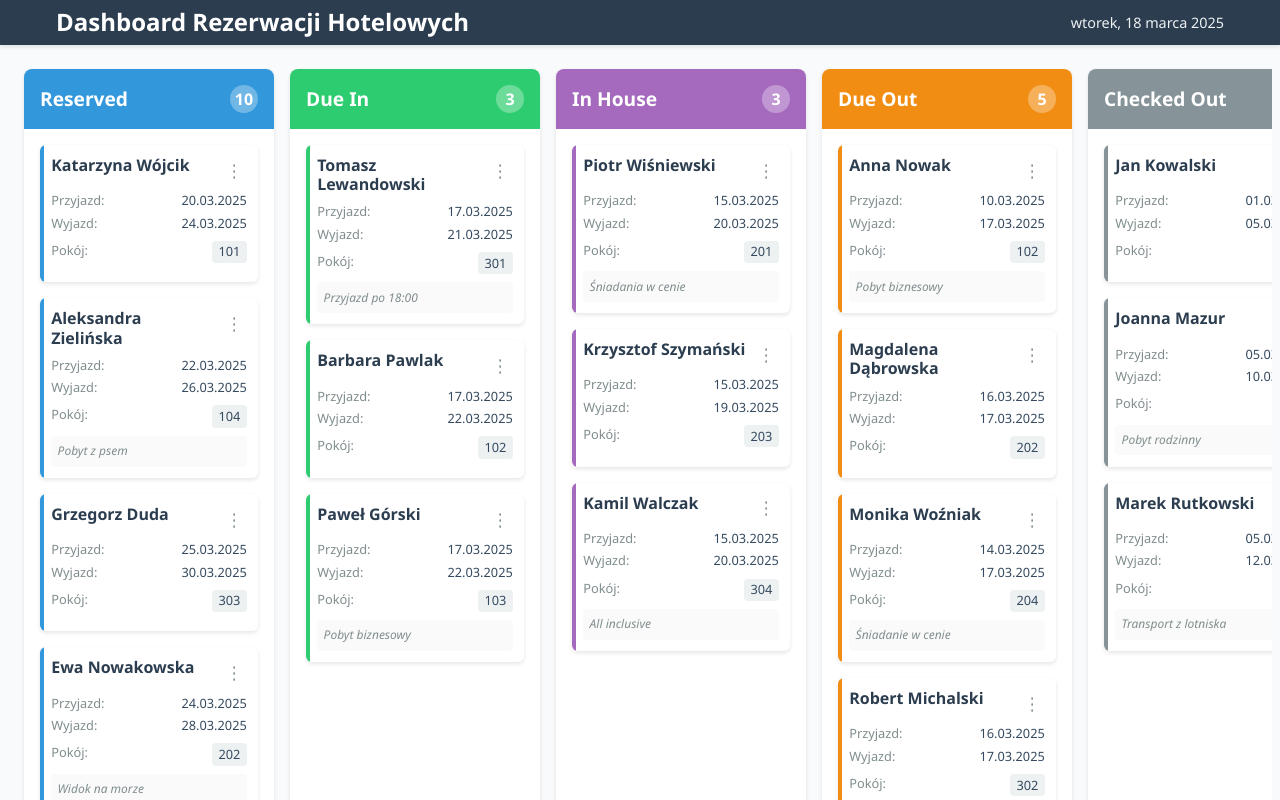
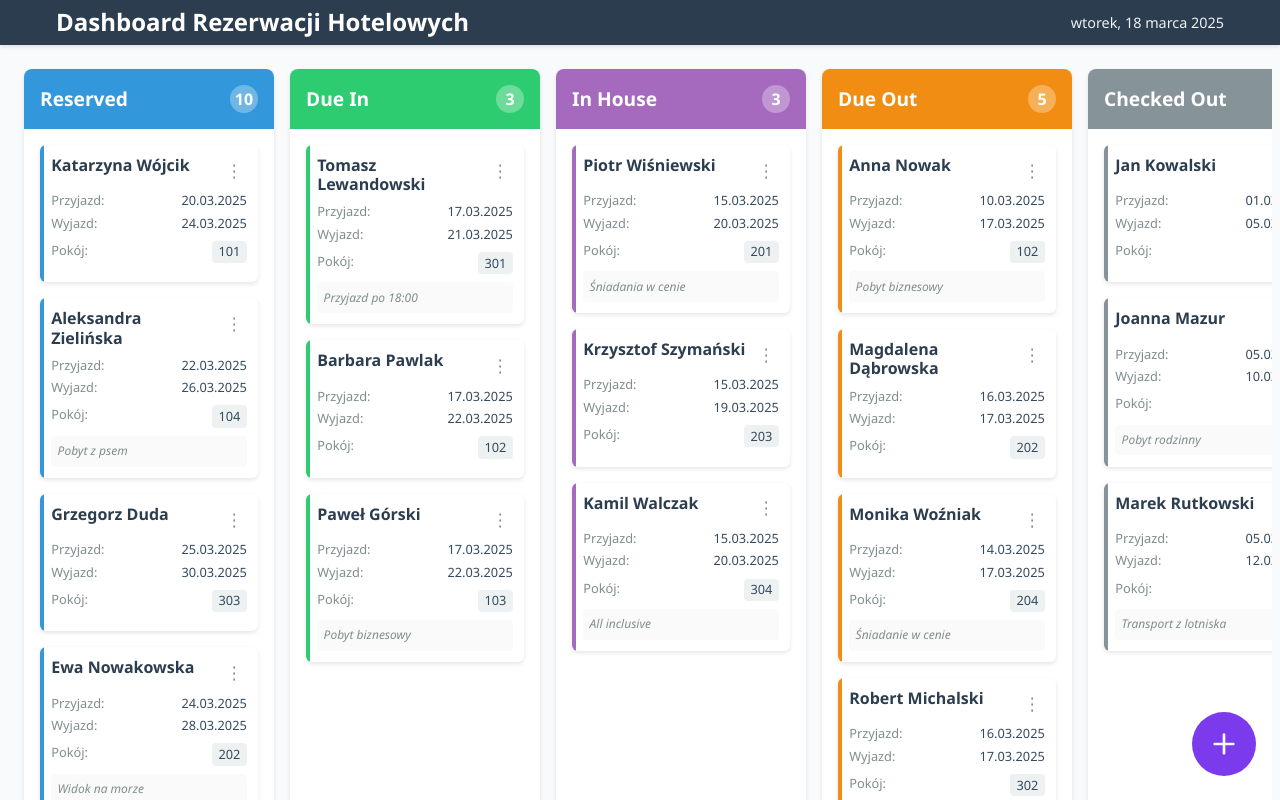
Before and after one commit to Inithar/Shiji-Dashboard, a React (Vite) app: page / in a window 1280 px wide. Shown: the top 800 px of the page. Built offline with nearby package versions, Linux system fonts and the light colour scheme; data requests are answered from the project's data file.

Commit message:
feat: add floating action button for new reservations

```diff
--- a/src/pages/Dashboard/Dashboard.module.css
+++ b/src/pages/Dashboard/Dashboard.module.css
@@ -1,5 +1,38 @@
 .mainContent {
+  position: relative;
   padding: 0.5rem;
+}
+
+.link {
+  position: fixed;
+  bottom: 24px;
+  right: 24px;
+  display: flex;
+  justify-content: center;
+  align-items: center;
+  width: 48px;
+  height: 48px;
+  color: hsl(var(--text-light));
+  background-color: hsl(var(--primary));
+  border-radius: 50%;
+  outline: 2px solid transparent;
+  outline-offset: 4px;
+  z-index: 10;
+  transition: background-color 300ms;
+}
+
+.link:hover {
+  background-color: hsl(var(--primary), 0.9);
+  color: hsl(var(--text-light));
+}
+
+.link:focus-visible {
+  outline-color: hsl(var(--primary));
+}
+
+.link > svg {
+  width: 24px;
+  height: 24px;
 }
 
 .loading {
@@ -10,3 +43,15 @@
   font-size: 1.2rem;
   color: hsl(var(--gray-400));
 }
+
+@media (min-width: 36rem) {
+  .link {
+    width: 64px;
+    height: 64px;
+  }
+
+  .link > svg {
+    width: 32px;
+    height: 32px;
+  }
+}
--- a/src/pages/Dashboard/Dashboard.tsx
+++ b/src/pages/Dashboard/Dashboard.tsx
@@ -1,3 +1,7 @@
+import { Link } from "react-router-dom";
+import { Plus } from "lucide-react";
+
+import Tooltip from "../../components/Tooltip/Tooltip.tsx";
 import ReservationBoard from "../../components/ReservationsDashboard/ReservationBoard.tsx";
 
 import { useReservationBoardContext } from "../../hooks/useReservationBoardContext.ts";
@@ -17,6 +21,12 @@ const Dashboard = () => {
 
   return (
     <main className={styles.mainContent}>
+      <Tooltip content="Dodaj nową rezerwacje">
+        <Link to="/add" className={styles.link} aria-label="Dodaj nową rezerwacje">
+          <Plus aria-hidden="true" focusable="false" />
+        </Link>
+      </Tooltip>
+
       <ReservationBoard reservations={reservations} />
     </main>
   );
```
